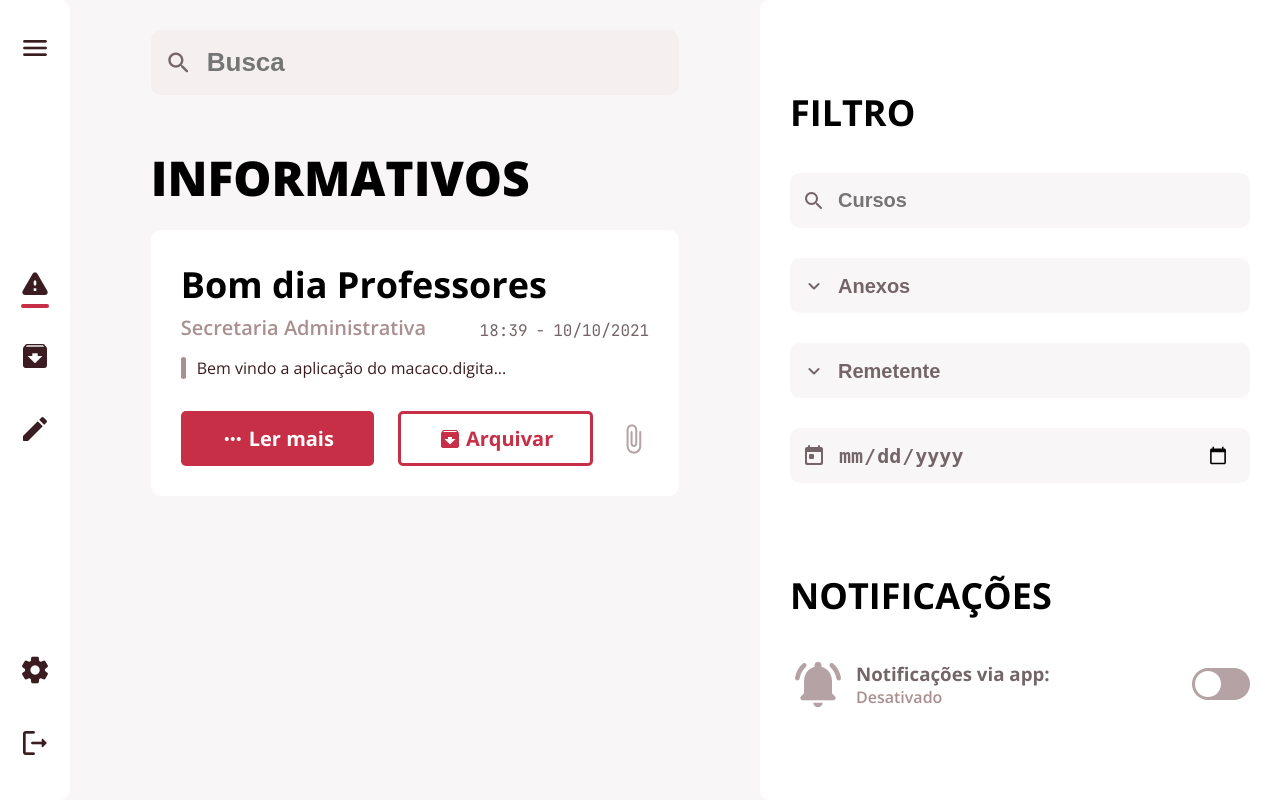
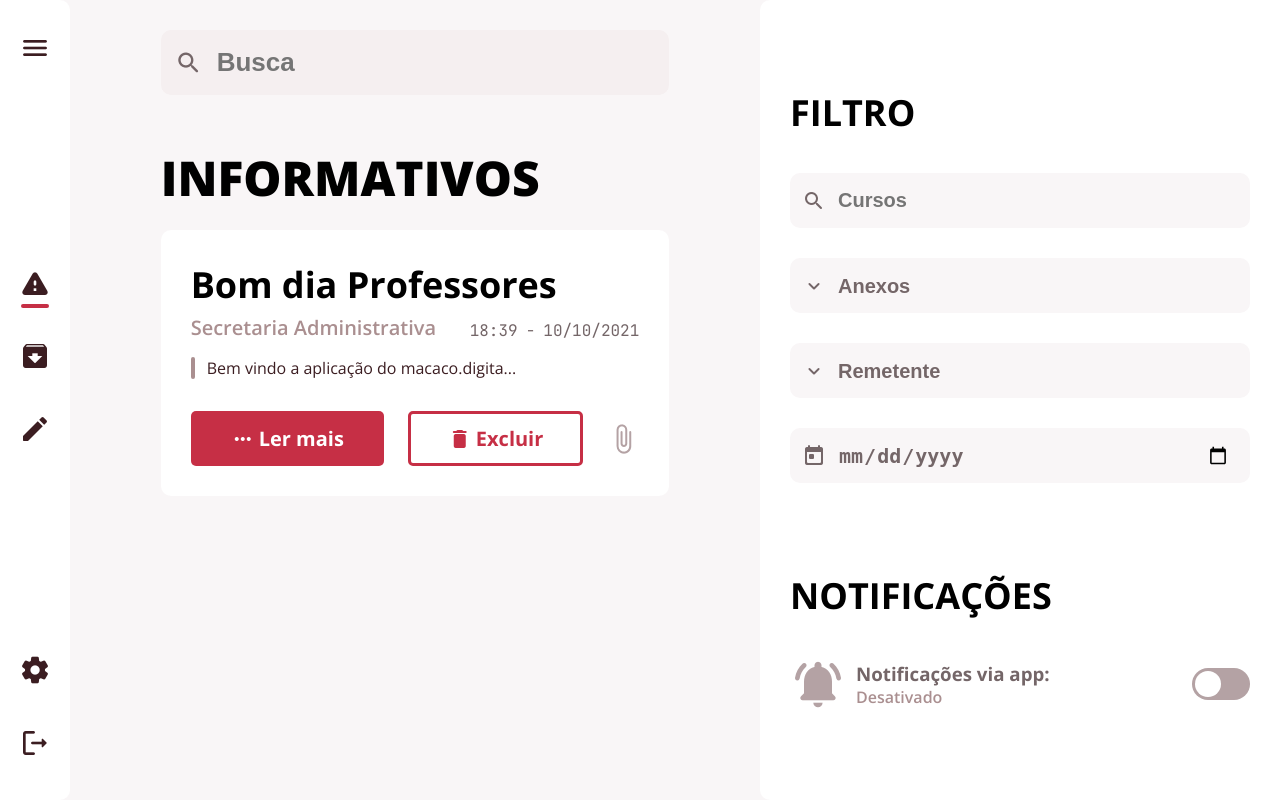
Before and after one commit to Monkey-Type/API-DSM, a Flask app: page / in a window 1280 px wide. Run offline with Flask 2, Linux system fonts and the light colour scheme; a user stored in the database is signed in; data comes from the database, SQL or seed files in the repository.

Commit message:
block main alterado no template base.html

```diff
--- a/src/app/__init__.py
+++ b/src/app/__init__.py
@@ -44,5 +44,5 @@ admin.add_view(ModelView(Materia, db.session))
 admin.add_view(ModelView(Coordenador, db.session))
 admin.add_view(ModelView(Funcionario, db.session))'''
 #Importação de Rotas atraves da BluePrint
-from .routes import routes as main_blueprint
+from .views import routes as main_blueprint
 app.register_blueprint(main_blueprint)
--- a/src/app/formulario/registerForm.py
+++ b/src/app/formulario/registerForm.py
@@ -43,6 +43,6 @@ class RegisterForm(FlaskForm):
 class LoginFormulario(FlaskForm):
     email = StringField('Email', validators=[InputRequired(), Email(message='Digite um email valido')], render_kw={
                         "placeholder": "exemple@fatec.sp.gov.br"})
-    senha = PasswordField('Sua senha', validators=[InputRequired(), Length(
+    senha = PasswordField('Senha', validators=[InputRequired(), Length(
         min=2, max=100, message='Senha deve ter pelomenos 5 caracteres')], render_kw={
         "placeholder": "Mínimo de 5 caracteres"})
--- /dev/null
+++ b/src/app/templates/_render_filed.html
@@ -0,0 +1,3 @@
+{% macro render_field(field) %}
+
+{% endmacro %}
--- a/src/app/templates/home.html
+++ b/src/app/templates/home.html
@@ -4,9 +4,33 @@
 
 {% block main_text %}INFORMATIVOS{% endblock %}
 
-{% block btn_empty %}
-<button class="btn btn-empty">
-  <span class="material-icons-round">archive</span>
-  <p>Arquivar</p>
-</button>
+{% block main %}
+{% for post in posts %}
+<div class="card-box">
+  <h2 class="title-text">{{ post.assunto }}</h2>
+  <div class="text-title-area">
+    <h3 class="sender-name">{{ post.remetente }}</h3>
+    <div class="send-date">
+      <p class="hour">{{ post.data.strftime('%H:%M') }}</p>
+      <p class="date">{{ post.data.strftime('%d/%m/%Y') }}</p>
+    </div>
+  </div>
+  <div class="text-area">
+    <p>{{ post.texto }}</p>
+  </div>
+  <div class="bottom-buttons">
+    <button class="btn btn-full">
+      <span class="material-icons-round">more_horiz</span>
+      <p>Ler mais</p>
+    </button>
+    <button class="btn btn-empty">
+      <span class="material-icons-round">delete</span>
+      <p>Excluir</p>
+    </button>
+    <span class="material-icons-round card-icon">
+      attach_file
+    </span>
+  </div>
+</div>
+{% endfor %}
 {% endblock %}
--- a/src/app/templates/login.html
+++ b/src/app/templates/login.html
@@ -21,6 +21,7 @@
 
   <div class="password-label">
     <h3>Senha:</h3>
+    {{ form.senha.label }}
     <a href="/esqueceu-senha">esqueceu a senha?</a>
   </div>
   <div class="input-wrapper small-input">
```
Also changed, not shown: src/app/static/style/base-login.css (+6 -1 lines), src/app/templates/base.html (+1 -31 lines), src/app/templates/editar.html (+29 -5 lines), src/app/auth.py (added), src/app/views.py (renamed from src/app/routes.py).
